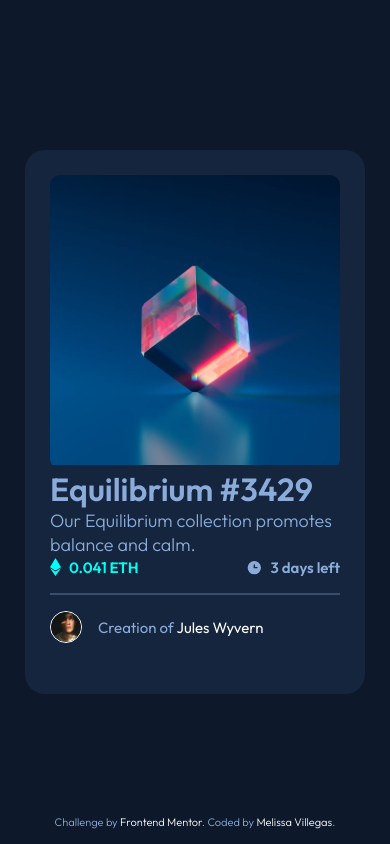
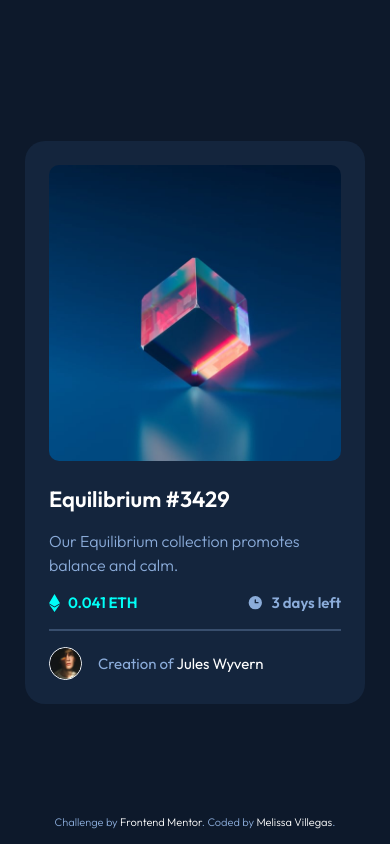
Before and after one commit to melissavi08/nft-preview-card-component, a plain HTML site: page index.html in a window 390 px wide. Drawn offline with Linux system fonts and the light colour scheme.

Commit message:
mobile view finished

```diff
--- a/css/style.css
+++ b/css/style.css
@@ -15,7 +15,6 @@
 }
 
 html {
-  font-size: 16px;
   font-family: "Outfit", sans-serif;
   color: var(--soft-blue);
 }
@@ -25,7 +24,7 @@ body {
   display: grid;
   place-items: center;
   min-height: 100vh;
-  padding: 40px 25px;
+  padding: 40px 24px;
   font-weight: 300;
   background-color: var(--very-dark-blue);
 }
@@ -45,29 +44,26 @@ a:hover {
 }
 
 .card {
-  position: relative;
-  display: flex;
-  flex-direction: column;
-  align-content: space-between;
+  display: grid;
+  grid-template-rows: 1fr auto;
+  gap: 24px;
   max-width: 340px;
   min-height: 544px; /*mobile height*/
   max-height: 585px;
-  padding: 25px;
+  padding: 24px;
   border-radius: 20px;
   background-color: var(--dark-blue);
 }
 
 .card-image {
   position: relative;
-  width: 100%;
-  height: 50%;
   border-radius: 10px;
   overflow: hidden;
 }
 
 .card-image img {
   width: 100%;
-  height: 50%;
+  height: 100%;
 }
 
 .card-image-overlay {
@@ -94,6 +90,16 @@ a:hover {
   width: 100%;
 }
 
+.card-info {
+  display: grid;
+  gap: 16px;
+}
+
+h1 {
+  font-size: 22px;
+  color: var(--white);
+}
+
 .card-info a {
   display: inline-block;
   font-size: 24px;
@@ -101,7 +107,6 @@ a:hover {
 }
 
 .card-info > p {
-  font-size: 18px;
   line-height: 24px;
 }
 
@@ -132,7 +137,7 @@ hr {
   display: flex;
   align-items: center;
   gap: 16px;
-  height: 32px;
+  height: 33px;
   font-size: 15px;
   font-weight: 400;
 }
```
